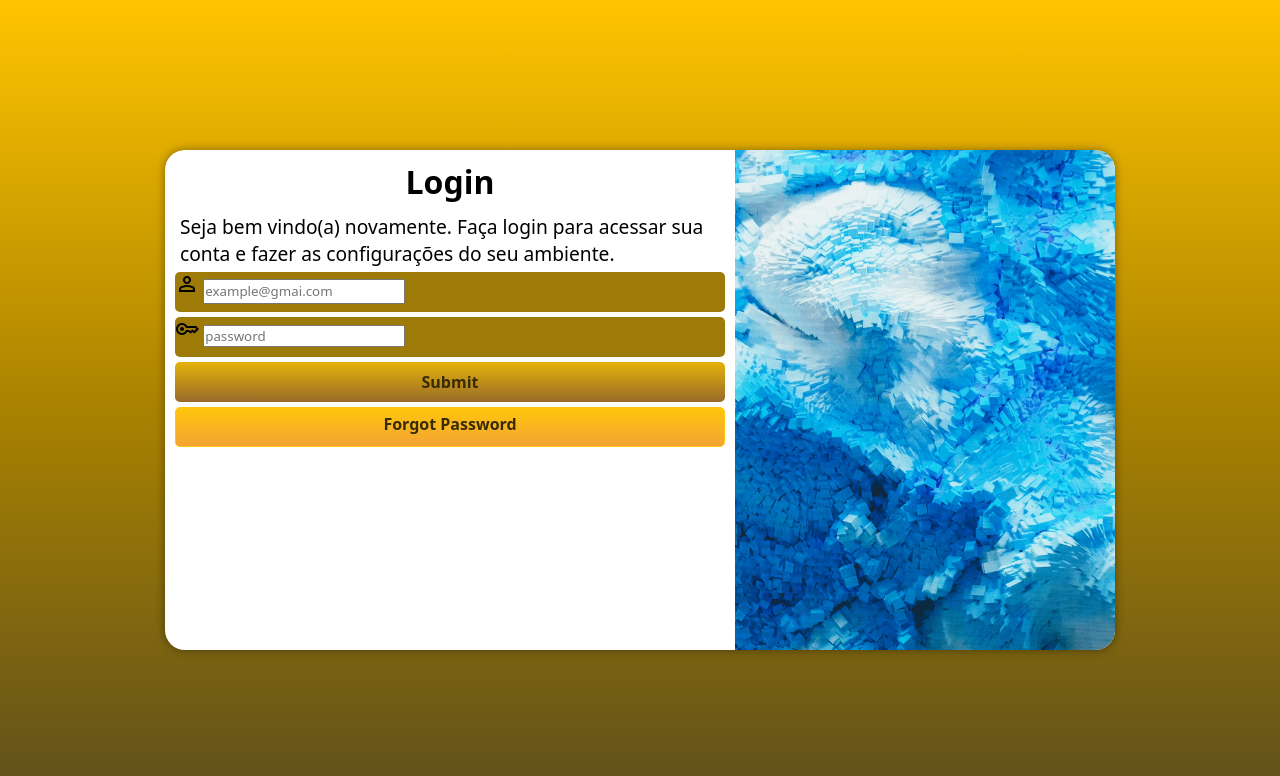
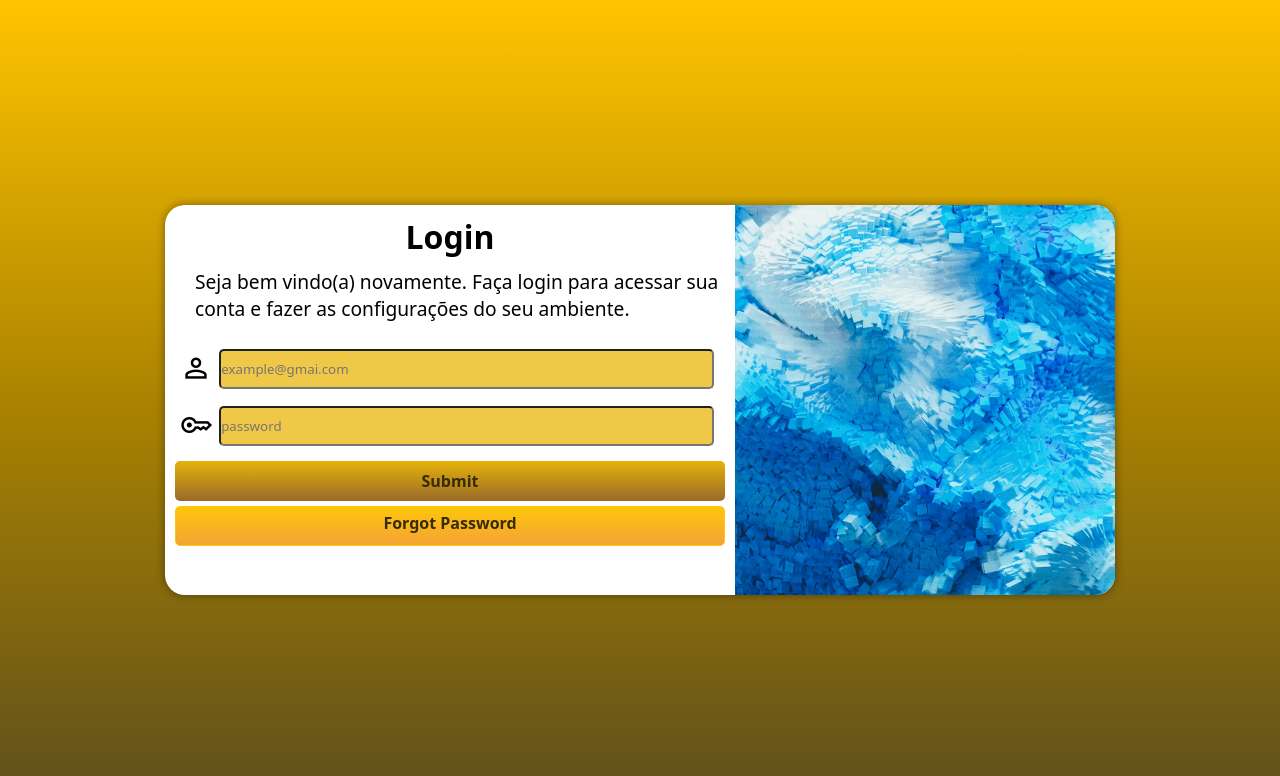
Before and after one commit to JRGGRoberto/projeto-login-screen, a plain HTML site: page index.html in a window 1280 px wide. Drawn offline with nearby package versions, Linux system fonts and the light colour scheme.

Commit message:
Configurando estilo dos inputs

```diff
--- a/estilos/media-query.css
+++ b/estilos/media-query.css
@@ -7,6 +7,7 @@
 
     section#login{
         width: 700px;
+        height: 400px;
     }
 
     section#login > div#imagem{
@@ -28,6 +29,20 @@
 
     div#formulario > p{
         font-size: 1.2em;
+        padding-left: 20px;
+        padding-bottom: 20px;
+    }
+
+    form div.campo > input{
+        background-color: #efc848;
+        border-radius: 5px;
+        width: 90%;
+    }
+
+    form div.senha > input{
+        background-color: #efc848;
+        border-radius: 5px;
+        width: 90%;
     }
 }
 
@@ -38,6 +53,7 @@
 
     section#login{
         width: 950px;
+        height: 390px;
     }
 
     section#login > div#imagem{
@@ -58,6 +74,19 @@
 
     div#formulario > p{
         font-size: 1.2em;
-        padding-left: 5px;
+        padding-left: 20px;
+        padding-bottom: 20px;
+    }
+
+    form div.campo > input{
+        background-color: #efc848;
+        border-radius: 5px;
+        width: 90%;
+    }
+
+    form div.senha > input{
+        background-color: #efc848;
+        border-radius: 5px;
+        width: 90%;
     }
 }
--- a/estilos/style.css
+++ b/estilos/style.css
@@ -33,7 +33,7 @@ section#login{
     transform: translate(-50%, -50%); /*Essa propriedade tem como principal função posicionar o elemento desejado utilizando coordenadas Tx e Ty, fazendo com o que o objeto mova no eixo x(esquerda ou direita) e y (cima baixo). Usando os valores negativos -50% tanto no eixo x quanto no y será possível alinhar o elemento verticalmente na tela.*/
     background-color: white;
     width: 250px;
-    height: 500px;
+    height: 515px;
     border-radius: 20px;
     overflow: hidden;
     box-shadow: 0px 0px 10px rgba(0, 0, 0, 0.41);
@@ -68,19 +68,33 @@ form  div{
     margin-bottom: 5px;
 }
 
-form div.campo{
-    background-color: #9e7b07;
+
+form div.campo > input{
+    background-color: #efc848;
     border-radius: 5px;
-    width: 100%;
+    width: calc(100% - 49);
+    transform: translateY(-10px);
     height: 40px;
 }
 
-form div.senha{
-    background-color: #9e7b07;
+
+form div.senha > input{
+    background-color: #efc848;
     border-radius: 5px;
-    width: 100%;
+    width: calc(100% - 49);
+    transform: translateY(-10px);
     height: 40px;
 }
+
+
+
+form div > span.material-symbols-outlined{
+    color: black;
+    font-size: 2em;
+    width: 40px;
+    padding: 5px;
+}
+
 
 form  input[type=email]{
     height: 25px;
```
